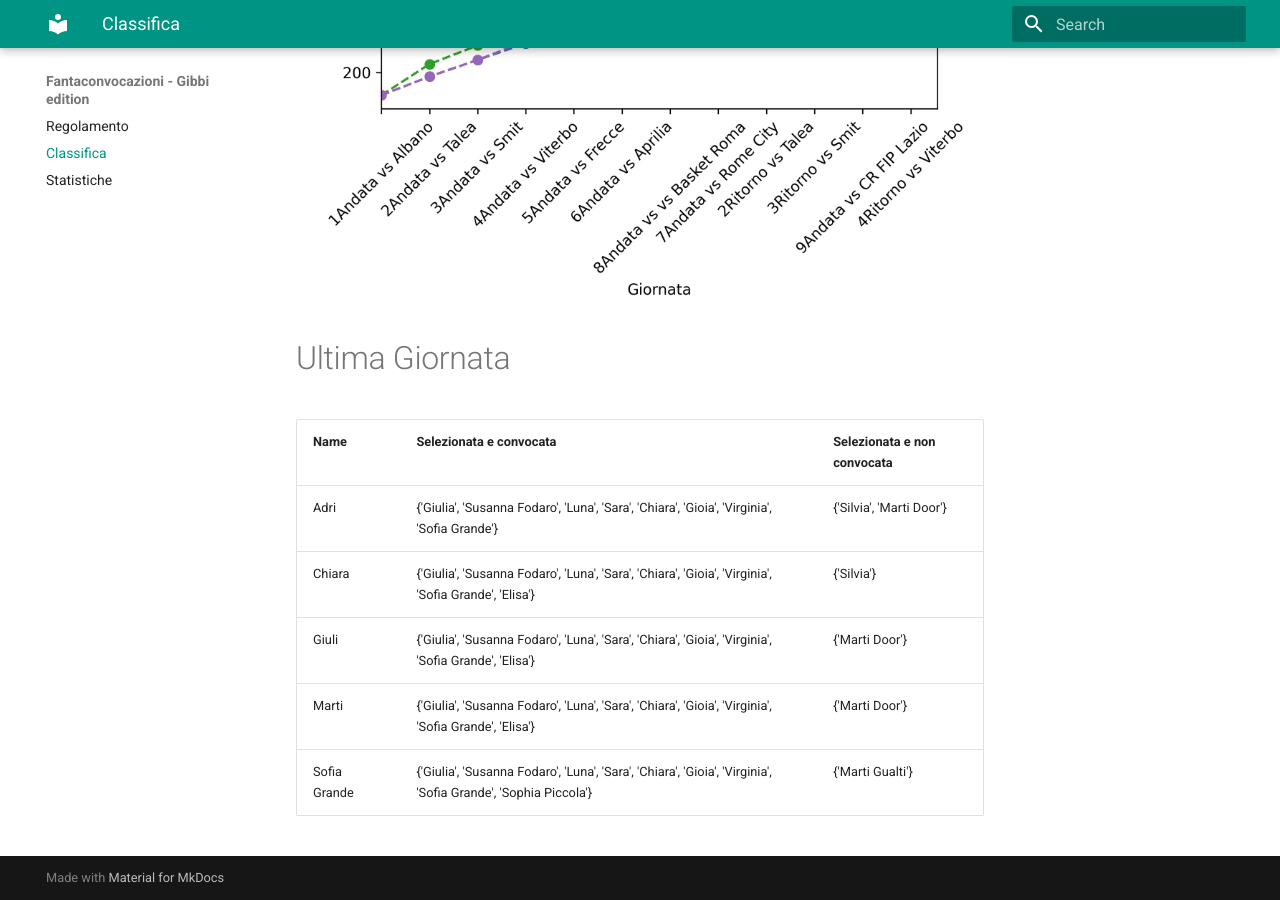
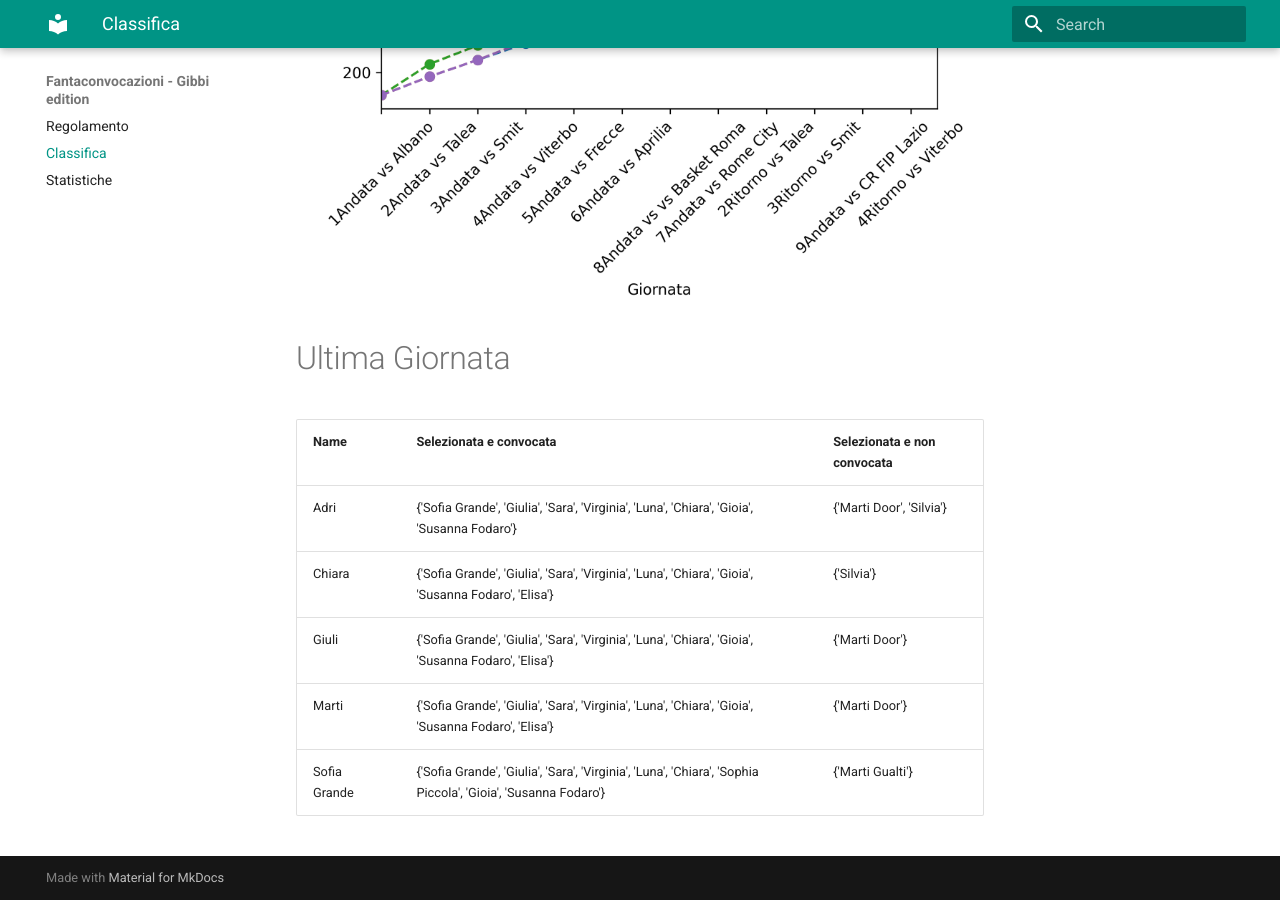
Before and after one commit to martinig94/fantagibbi, an MkDocs documentation site: the page built from docs/Classifica.md, in a window 1280 px wide and 900 px high, scrolled down 810 px. Built offline with MkDocs 1.6.1 and Material for MkDocs 9.7.7, drawn with Linux system fonts in a browser that asks for light colours.

Commit message:
Auto-update from main.py

```diff
--- a/docs/Classifica.md
+++ b/docs/Classifica.md
@@ -18,9 +18,9 @@
 <!-- START_TABLE CORRECT -->
 | Name         | Selezionata e convocata                                                                                       | Selezionata e non convocata   |
 |:-------------|:--------------------------------------------------------------------------------------------------------------|:------------------------------|
-| Adri         | {'Giulia', 'Susanna Fodaro', 'Luna', 'Sara', 'Chiara', 'Gioia', 'Virginia', 'Sofia Grande'}                   | {'Silvia', 'Marti Door'}      |
-| Chiara       | {'Giulia', 'Susanna Fodaro', 'Luna', 'Sara', 'Chiara', 'Gioia', 'Virginia', 'Sofia Grande', 'Elisa'}          | {'Silvia'}                    |
-| Giuli        | {'Giulia', 'Susanna Fodaro', 'Luna', 'Sara', 'Chiara', 'Gioia', 'Virginia', 'Sofia Grande', 'Elisa'}          | {'Marti Door'}                |
-| Marti        | {'Giulia', 'Susanna Fodaro', 'Luna', 'Sara', 'Chiara', 'Gioia', 'Virginia', 'Sofia Grande', 'Elisa'}          | {'Marti Door'}                |
-| Sofia Grande | {'Giulia', 'Susanna Fodaro', 'Luna', 'Sara', 'Chiara', 'Gioia', 'Virginia', 'Sofia Grande', 'Sophia Piccola'} | {'Marti Gualti'}              |
+| Adri         | {'Sofia Grande', 'Giulia', 'Sara', 'Virginia', 'Luna', 'Chiara', 'Gioia', 'Susanna Fodaro'}                   | {'Marti Door', 'Silvia'}      |
+| Chiara       | {'Sofia Grande', 'Giulia', 'Sara', 'Virginia', 'Luna', 'Chiara', 'Gioia', 'Susanna Fodaro', 'Elisa'}          | {'Silvia'}                    |
+| Giuli        | {'Sofia Grande', 'Giulia', 'Sara', 'Virginia', 'Luna', 'Chiara', 'Gioia', 'Susanna Fodaro', 'Elisa'}          | {'Marti Door'}                |
+| Marti        | {'Sofia Grande', 'Giulia', 'Sara', 'Virginia', 'Luna', 'Chiara', 'Gioia', 'Susanna Fodaro', 'Elisa'}          | {'Marti Door'}                |
+| Sofia Grande | {'Sofia Grande', 'Giulia', 'Sara', 'Virginia', 'Luna', 'Chiara', 'Sophia Piccola', 'Gioia', 'Susanna Fodaro'} | {'Marti Gualti'}              |
 <!-- END_TABLE CORRECT -->
```
